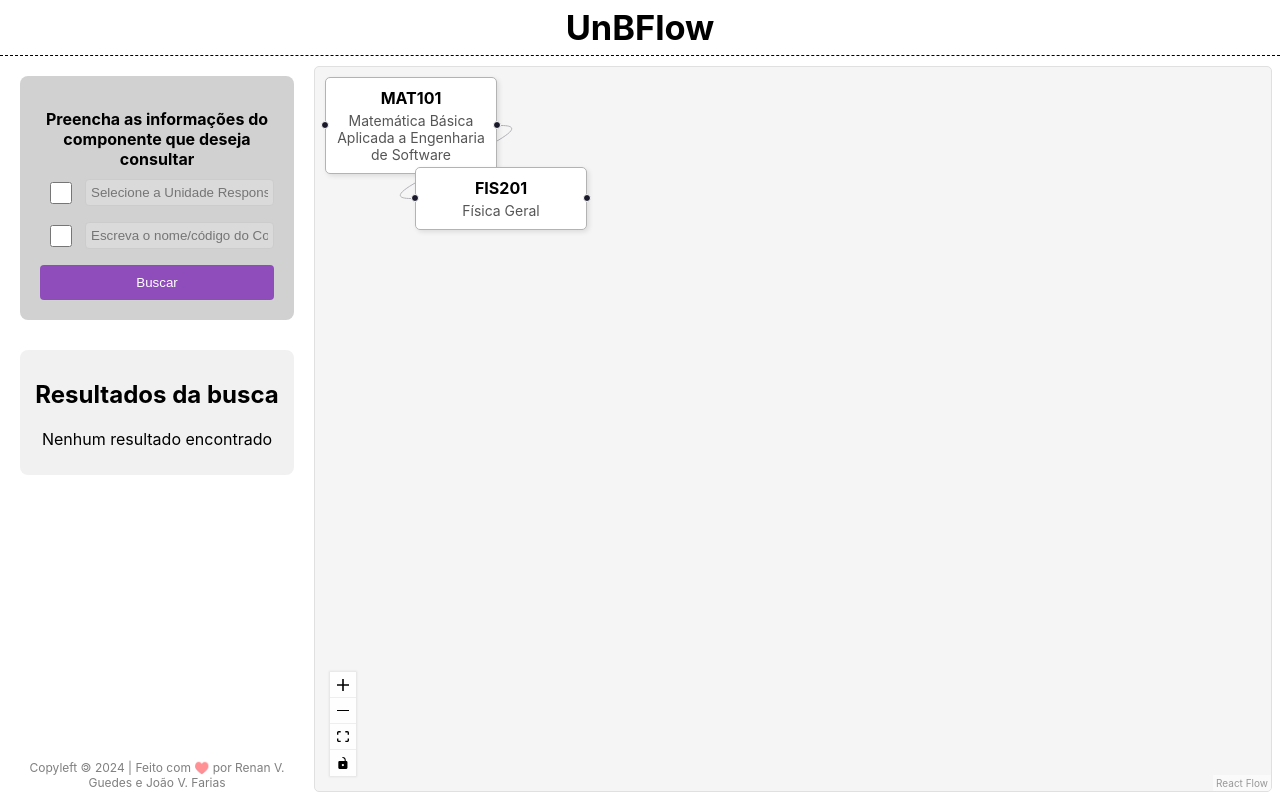
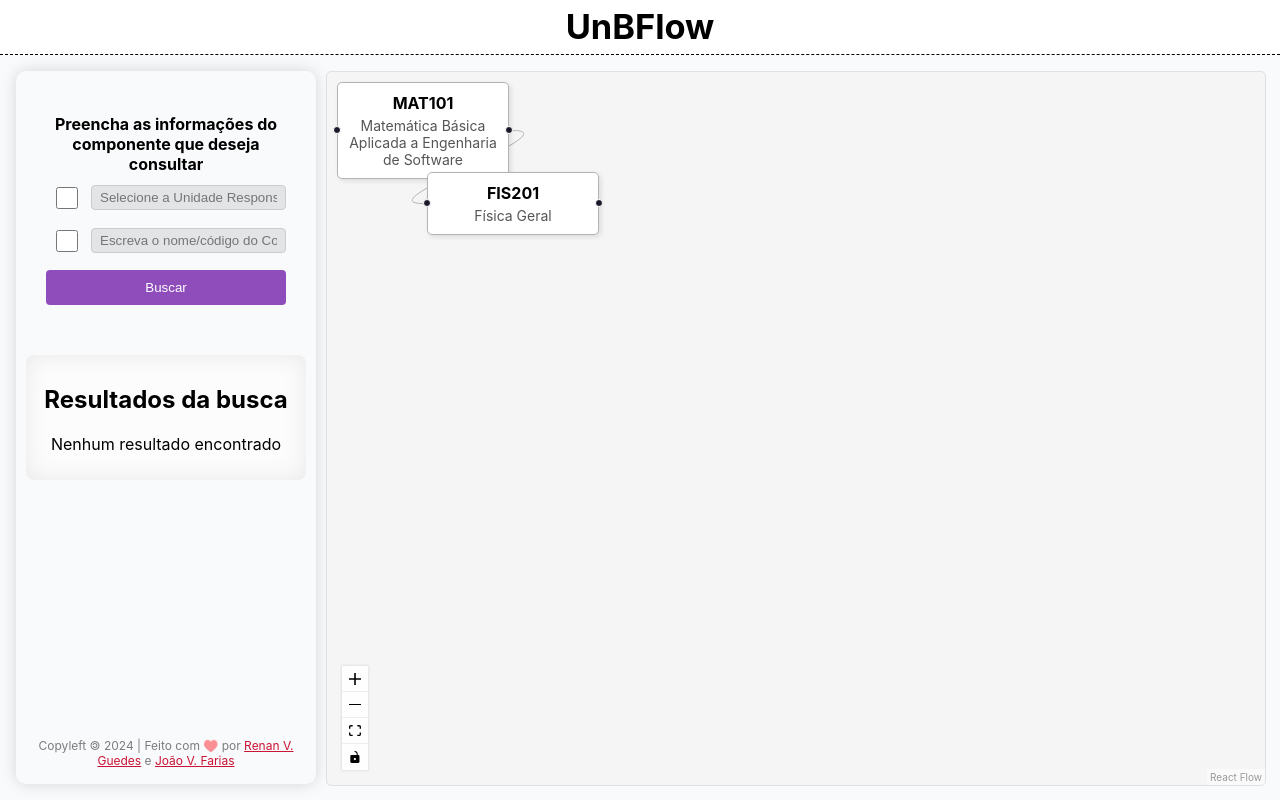
Before and after one commit to projeto-de-algoritmos-2024/Grafos1_UnBFlow, a React (Create React App) app in the folder frontend/: page / in a window 1280 px wide. Built offline with nearby package versions, Linux system fonts and the light colour scheme.

Commit message:
feat(frontend): made style more modern and added link for authors

```diff
--- a/frontend/src/App.css
+++ b/frontend/src/App.css
@@ -8,7 +8,8 @@
 .content {
   display: flex;
   height: 93vh;
-  padding: 10px;
+  padding: 1rem;
+  background-color: #F9FAFB;
 }
 
 .searchContainer {
--- a/frontend/src/components/SearchArea/index.tsx
+++ b/frontend/src/components/SearchArea/index.tsx
@@ -20,7 +20,9 @@ function SearchArea() {
         <div className="searchArea">
             <SearchForm onSearch={handleSearch} />
             <SearchResults results={results} />
-            <span>Copyleft 🄯  2024 | Feito com ♥️ por Renan V. Guedes e João V. Farias</span>
+            <span>
+                Copyleft 🄯  2024 | Feito com ♥️  por <a href="https://github.com/R-enanVieira">Renan V. Guedes</a> e <a href="https://github.com/beyondmagic">João V. Farias</a>
+            </span>
         </div>
     );
 }
--- a/frontend/src/components/SearchArea/style.css
+++ b/frontend/src/components/SearchArea/style.css
@@ -1,13 +1,18 @@
 .searchArea {
-    background-color: white;
     height: 100%;
     border-radius: 10px;
     display: flex;
     flex-direction: column;
+    box-shadow: 0 0 1rem rgb(0, 0, 0, 0.15);
 }
 
 .searchArea > span {
     margin-top: auto;
     color: rgb(0, 0, 0, 0.5);
     font-size: 0.75rem;
+    margin-bottom: 1rem;
 }
+
+.searchArea > span > a {
+    color: #c91435;
+}
--- a/frontend/src/components/SearchForm/index.tsx
+++ b/frontend/src/components/SearchForm/index.tsx
@@ -1,4 +1,4 @@
-import React, { useState } from "react";
+import { useState } from "react";
 import "./style.css";
 
 type SearchFormProps = {
@@ -46,7 +46,7 @@ function SearchForm( { onSearch }: SearchFormProps ) {
                     disabled={!useParam2}
                 />
             </label>
-            <button onClick={handleSearch}>Buscar</button>
+            <button type="button" onClick={handleSearch}>Buscar</button>
         </div>
     );
 }
--- a/frontend/src/components/SearchForm/style.css
+++ b/frontend/src/components/SearchForm/style.css
@@ -1,7 +1,6 @@
 .searchForm {
     display: flex;
     flex-direction: column;
-    background-color: #d1d1d1;
     padding: 20px;
     margin: 10px;
     border-radius: 8px;
@@ -20,12 +19,16 @@
 
 .searchForm input[type="text"] {
     flex: 1;
-    padding: 5px;
+    padding: 0.25rem 0.5rem;
     border-radius: 4px;
     border: 1px solid #ccc;
     margin-left: 10px;
+    background-color: #F9FAFB;
 }
 
+.searchForm input[type="text"]:disabled {
+    background-color: #E3E4E5;
+}
 
 .searchForm input[type="checkbox"] {
     width: 22px;
--- a/frontend/src/components/SearchResults/style.css
+++ b/frontend/src/components/SearchResults/style.css
@@ -1,5 +1,6 @@
 .searchResults {
-    background-color: #f1f1f1;
+    box-shadow: inset 0 0 1.5rem rgb(0, 0, 0, 0.08);
+    background-color: #fcfcfc;
     padding: 10px;
     border-radius: 8px;
     margin: 20px 10px 10px 10px;
```
